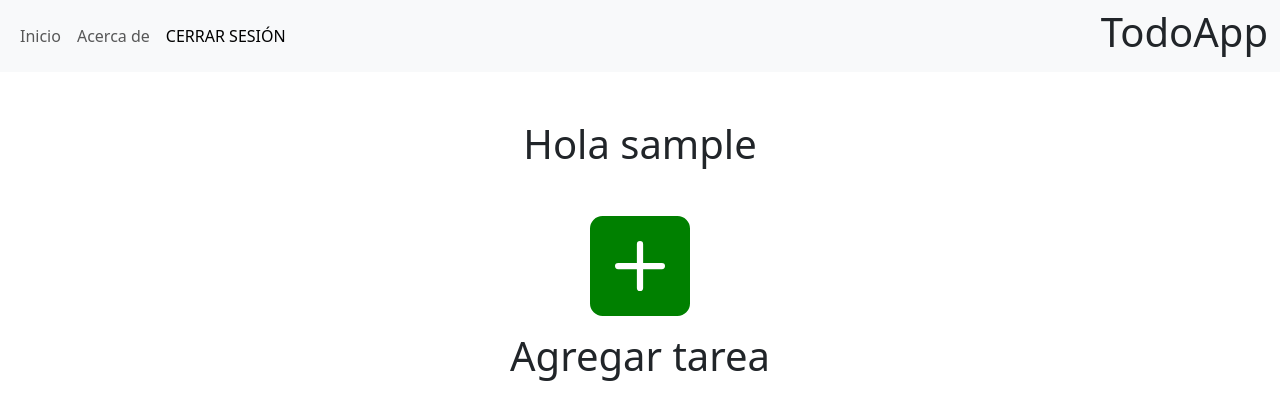
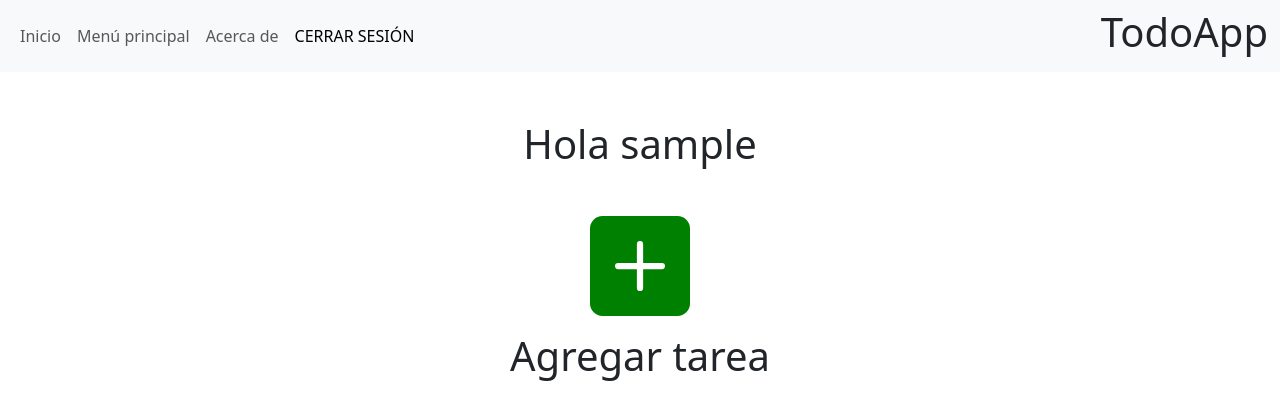
Before and after one commit to juansedev2/TodoApp, a PHP site: page /welcome/ in a window 1280 px wide. Shown: the top 420 px of the page. Run offline with PHP 8.4, Linux system fonts and the light colour scheme; the visitor is signed in with stand-in values (Sample User, id 1).

Commit message:
Update the navbar of the user logued to add the welcome view

```diff
--- a/public/partials/NavBarLogin.partial.php
+++ b/public/partials/NavBarLogin.partial.php
@@ -10,6 +10,9 @@
                     <a class="nav-link" aria-current="page" href="/">Inicio</a>
                 </li>
                 <li class="nav-item">
+                    <a class="nav-link" aria-current="page" href="/welcome/">Menú principal</a>
+                </li>
+                <li class="nav-item">
                     <a class="nav-link" href="/acerca/">Acerca de</a>
                 </li>
                 <li class="nav-item">
```
